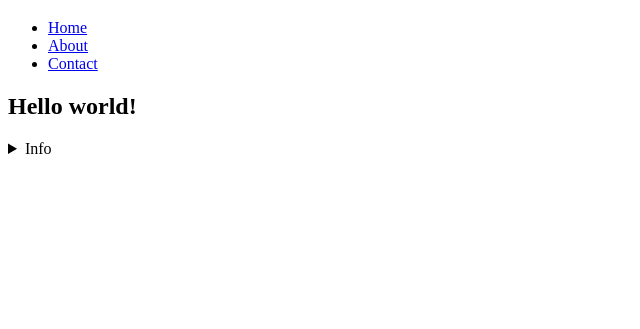
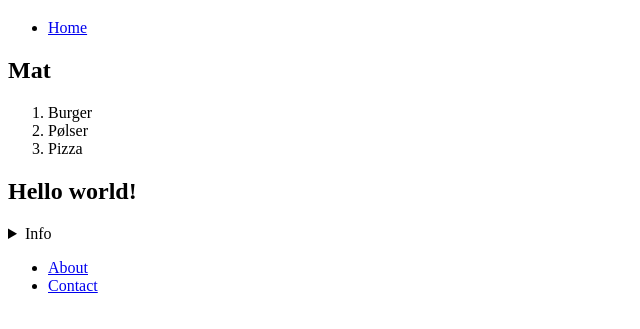
Before and after one commit to DavidNIngebrethsen/netlify-draft, a plain HTML site: page index.html in a window 1280 px wide. Shown: the part 61-390 px from the top of the page, without its empty margins (0-640 px from the left). Drawn offline with Linux system fonts and the light colour scheme.

Commit message:
Update index.html

```diff
--- a/index.html
+++ b/index.html
@@ -12,17 +12,33 @@
         <nav>
             <ul>
                 <li><a href="#">Home</a></li>
-                <li><a href="#">About</a></li>
-                <li><a href="#">Contact</a></li>
             </ul>
         </nav>
     </header>
     <main>
+<section>
+    <h2>Mat</h2>
+    <ol>
+        <li>Burger</li>
+        <li>Pølser</li>
+        <li>Pizza</li>
+    </ol>
+</section>
+
+
         <h2>Hello world!</h2>
         <details>
             <summary>Info</summary>
             A greetings to a shared place of existence and living.
         </details>
     </main>
+    <footer>
+        <nav>
+            <ul>
+                <li><a href="#">About</a></li>
+                <li><a href="#">Contact</a></li>
+            </ul>
+        </nav>
+    </footer>
 </body>
 </html>
```
